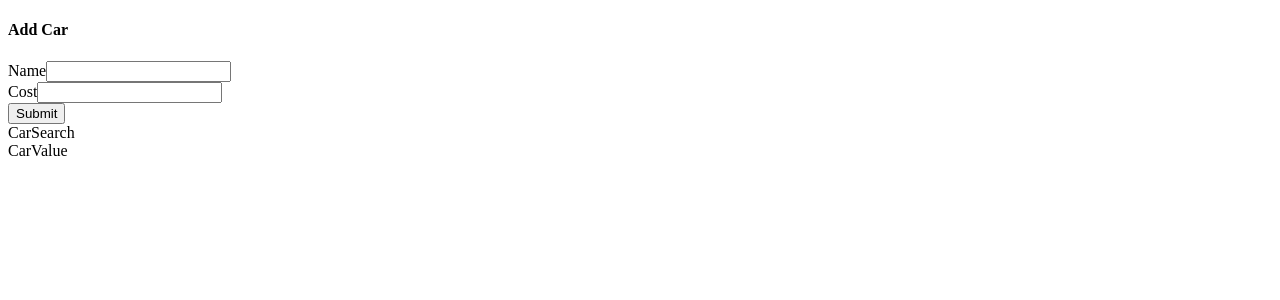
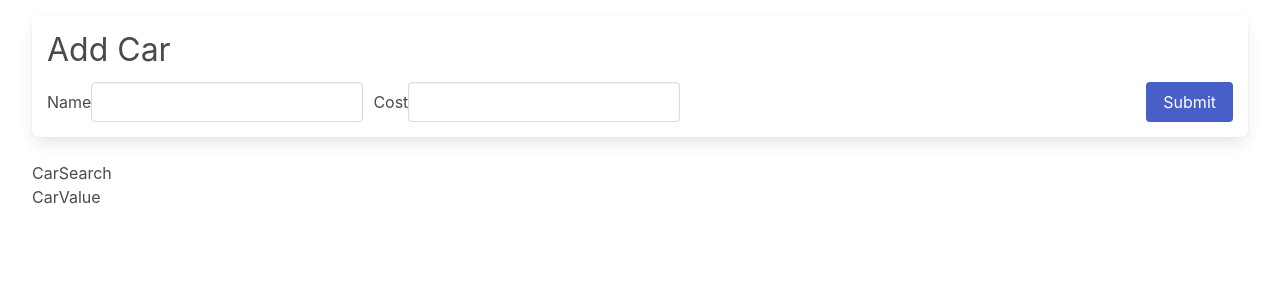
Before and after one commit to Kim716/Redux_practice_cars, a React (Create React App) app: page / in a window 1280 px wide. Shown: the top 300 px of the page. Built offline with nearby package versions, Linux system fonts and the light colour scheme.

Commit message:
feat: 333 - 334 add styles

```diff
--- a/src/App.jsx
+++ b/src/App.jsx
@@ -5,7 +5,7 @@
 
 function App() {
   return (
-    <div>
+    <div className="container is-fluid">
       <CarForm />
       <CarSearch />
       <CarList />
--- a/src/index.jsx
+++ b/src/index.jsx
@@ -1,3 +1,5 @@
+import "bulma/css/bulma.css";
+import "./styles.css";
 import React from "react";
 import { createRoot } from "react-dom/client";
 import { Provider } from "react-redux";
--- /dev/null
+++ b/src/styles.css
@@ -0,0 +1,79 @@
+.car-form {
+  margin-top: 15px;
+  padding: 15px;
+}
+.car-form .field-group {
+  display: flex;
+  margin-bottom: 0px;
+}
+.car-form form {
+  display: flex;
+  justify-content: space-between;
+}
+.car-form .field {
+  display: flex;
+  align-items: center;
+  margin-bottom: 0px;
+  margin-right: 10px;
+}
+.car-form .field label.label {
+  margin-bottom: 0px;
+  width: 70px;
+}
+.car-form input {
+  width: 100%;
+}
+.car-form h4.subtitle.is-3 {
+  margin-bottom: 0.75rem;
+}
+
+.car-list .panel.bold {
+  font-weight: 600;
+}
+
+.car-list .panel {
+  padding: 10px;
+  display: flex;
+  flex-direction: row;
+  justify-content: space-between;
+  align-items: center;
+}
+
+.car-list p {
+  font-size: 1.5rem;
+}
+
+.car-list .note {
+  font-style: italic;
+  display: block;
+  margin: 40px 20px;
+}
+
+.car-value {
+  font-size: 2rem;
+  text-align: right;
+}
+
+hr {
+  margin: 1rem 0;
+}
+
+.list-header {
+  display: flex;
+  flex-direction: row;
+  justify-content: space-between;
+  align-items: center;
+}
+
+.list-header h3.title {
+  margin-bottom: 0px;
+}
+
+.list-header .search {
+  display: flex;
+  align-items: center;
+}
+.list-header .search .label {
+  margin-bottom: 0px;
+  margin-right: 10px;
+}
```
